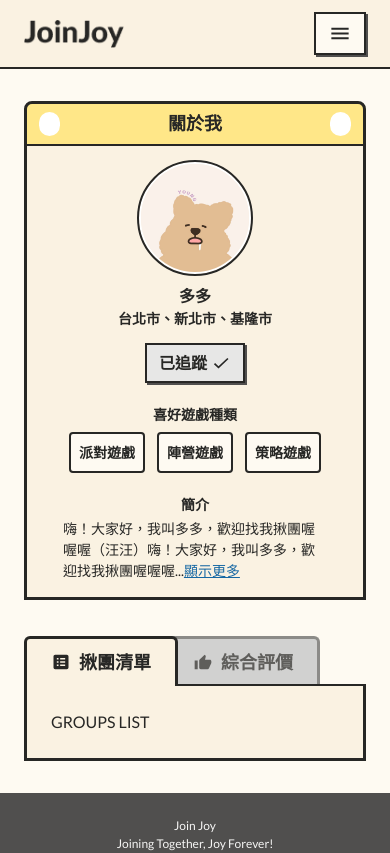
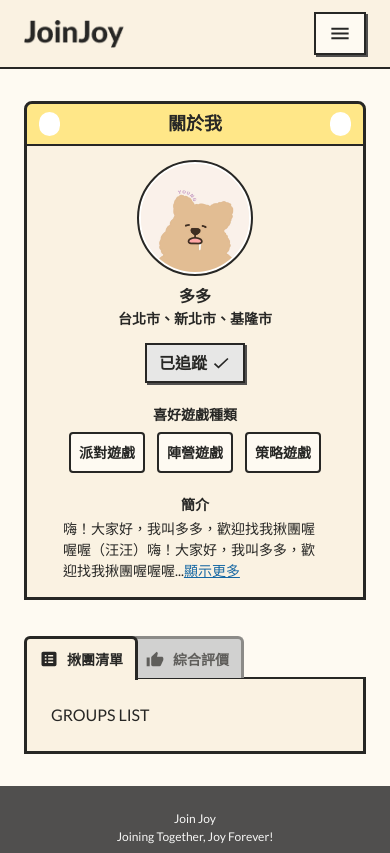
Before and after one commit to star82620/join-joy, a Next.js app: page /user in a window 390 px wide. Shown: the top 853 px of the page. Built offline with nearby package versions, Linux system fonts and the light colour scheme.

Commit message:
update/ adjust TabBlock md style

```diff
--- a/common/components/WrapperFile/TabBlock.tsx
+++ b/common/components/WrapperFile/TabBlock.tsx
@@ -28,9 +28,9 @@ export default function TabBlock({
   return (
     <p
       className={clsx(
-        "pt-2 px-6",
-        "-ml-3",
-        "text-lg font-semibold leading-1",
+        "pt-2 px-6 md:px-3",
+        "-ml-3 md:-ml-2",
+        "text-lg font-semibold leading-[1.5] md:text-sm",
         "border-[3px] border-b-0",
         "rounded-tr-md",
         "first:rounded-tl-md first:border-l-[3px] first:ml-0",
--- a/common/components/WrapperFile/index.tsx
+++ b/common/components/WrapperFile/index.tsx
@@ -15,7 +15,7 @@ export default function WrapperFile({
         activeTab={activeTab}
         setActiveTab={setActiveTab}
       />
-      <section className="p-6 bg-yellow-dark border-[3px] border-t-2 w-full mt-12 h-full">
+      <section className="p-6 bg-yellow-dark border-[3px] border-t-2 w-full mt-[48.5pxs] md:mt-[41.5px] h-full">
         {children}
       </section>
     </section>
```
